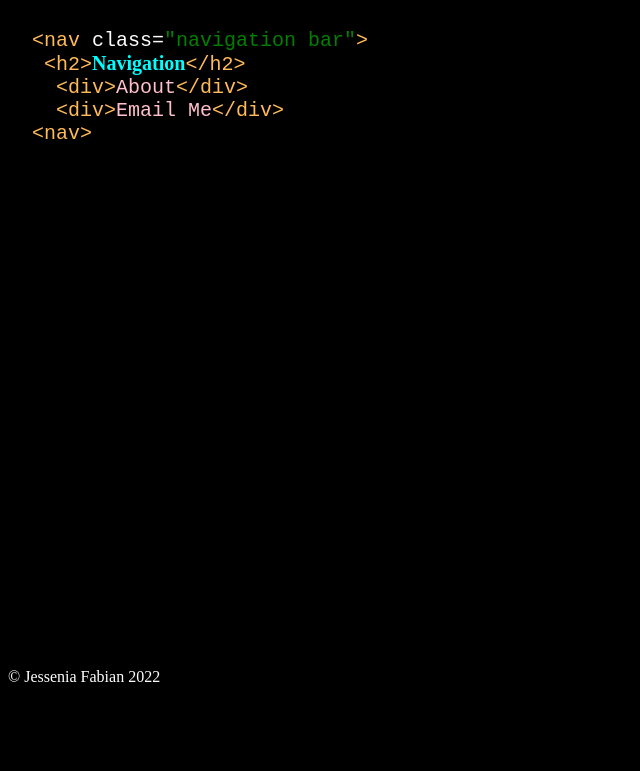
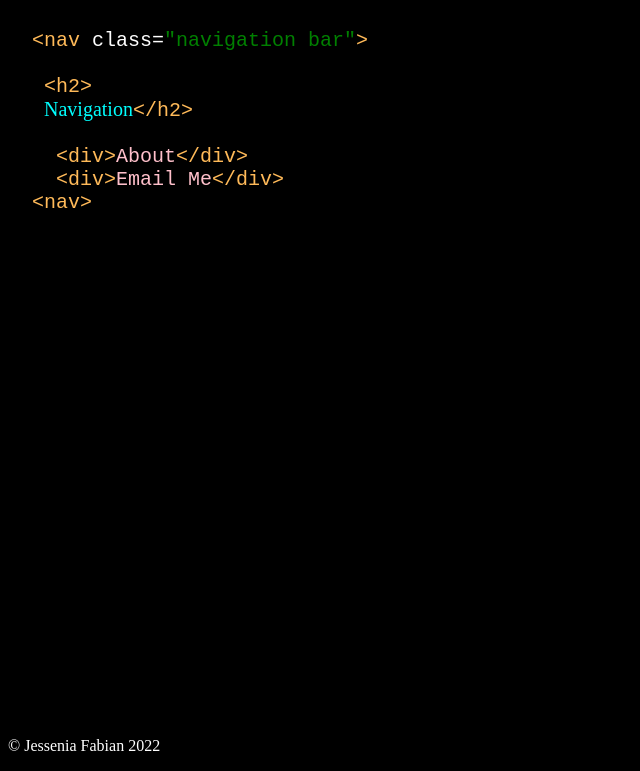
Before and after one commit to Jessfabian/Treehouse-project-1, a plain HTML site: page index.html in a window 1280 px wide. Shown: the part 72-843 px from the top of the page, without its empty margins (0-640 px from the left). Before the commit the page ends 800 px from the top, so only its background shows below. Drawn offline with Linux system fonts and the light colour scheme.

Commit message:
Update index.html

```diff
--- a/index.html
+++ b/index.html
@@ -84,7 +84,10 @@ hr {
     <main>
       <pre>
   <span>&lt;nav</span> class=<span id="nav">"navigation bar"</span><span>&gt;</span>
-   <span>&lt;h2&gt;</span><strong><span id="txt">Navigation</strong></span><span>&lt;/h2&gt;</span>
+
+   <span>&lt;h2&gt;</span>
+   <span id="txt">Navigation</span><span>&lt;/h2&gt;</span>
+
     <span>&lt;div&gt;</span><a href="about/about.html" target="_blank">About</a><span>&lt;/div&gt;</span>
     <span>&lt;div&gt;</span><a href="mailto:Jess@jessfabian.dev?subject=Hello">Email Me</a><span>&lt;/div&gt;</span>
   <span>&lt;nav&gt;</span>
```
